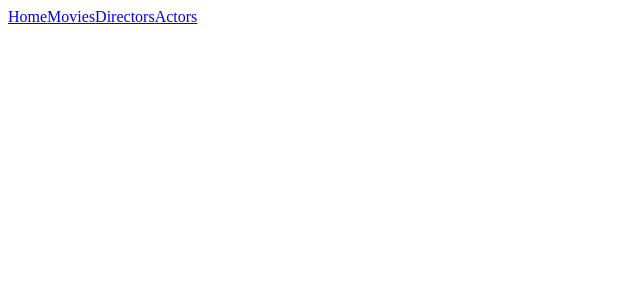
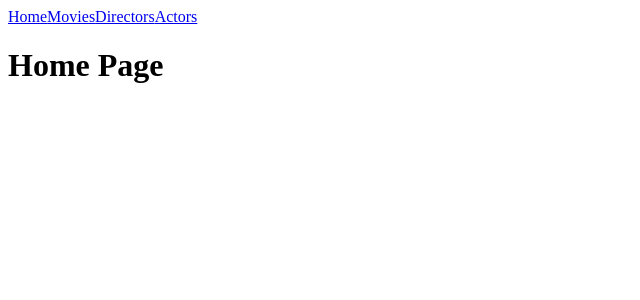
Before and after one commit to learn-co-curriculum/react-hooks-react-router-routes-lab, a React (Create React App) app: page / in a window 1280 px wide. Shown: the top 300 px of the page, without its empty margins (0-640 px from the left). Built offline with nearby package versions, Linux system fonts and the light colour scheme.

Commit message:
update Home component tests and solution

```diff
--- a/src/components/Home.js
+++ b/src/components/Home.js
@@ -1,7 +1,11 @@
 import React from 'react';
 
 const Home = () => {
-  return (<div />);
+  return (
+    <div>
+      <h1>Home Page</h1>
+    </div>
+  );
 };
 
 export default Home;
```
Also changed, not shown: test/HomeTest.js (+6 -4 lines).
